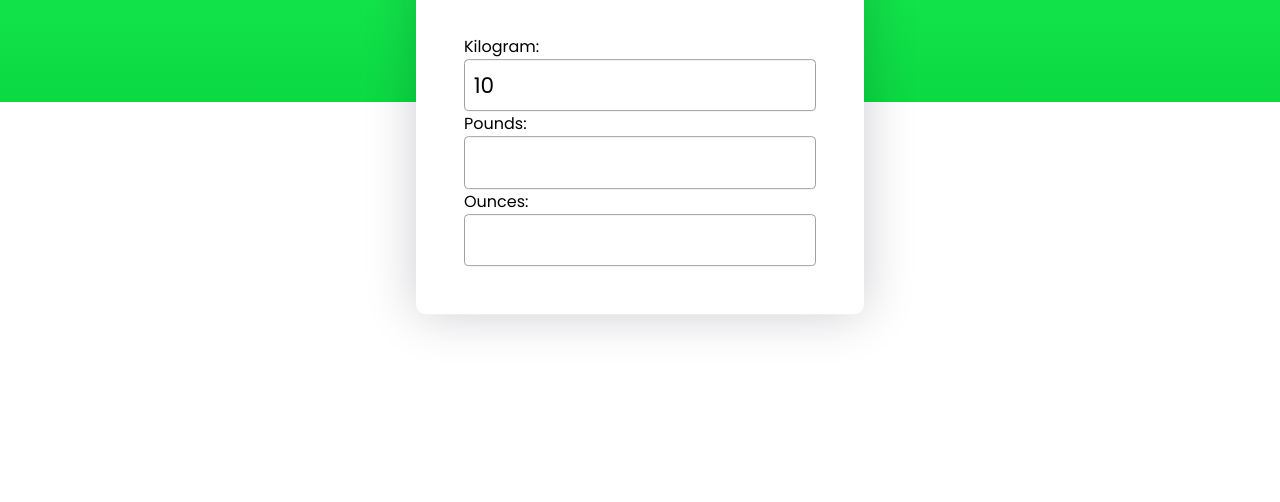
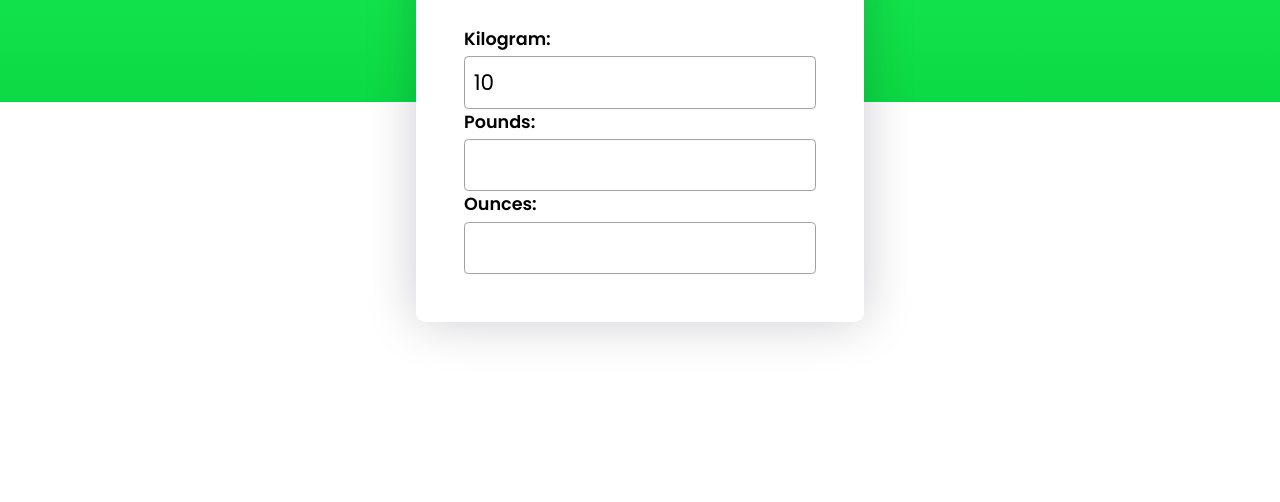
Before and after one commit to almahfuzhossen/Weight_Converter_Sinple_Project, a plain HTML site: page index.html in a window 1280 px wide. Shown: the part 298-800 px from the top of the page. Drawn offline with Linux system fonts and the light colour scheme.

Commit message:
css added

```diff
--- a/style.css
+++ b/style.css
@@ -34,3 +34,9 @@
     border: 1px solid #a0a0a0;
     border-radius: 0.2em;
   }
+  .input-wrapper label{
+    display: block;
+    font-size: 1.1em;
+    font-weight: 600;
+    margin-bottom: 0.25em;
+  }
```
